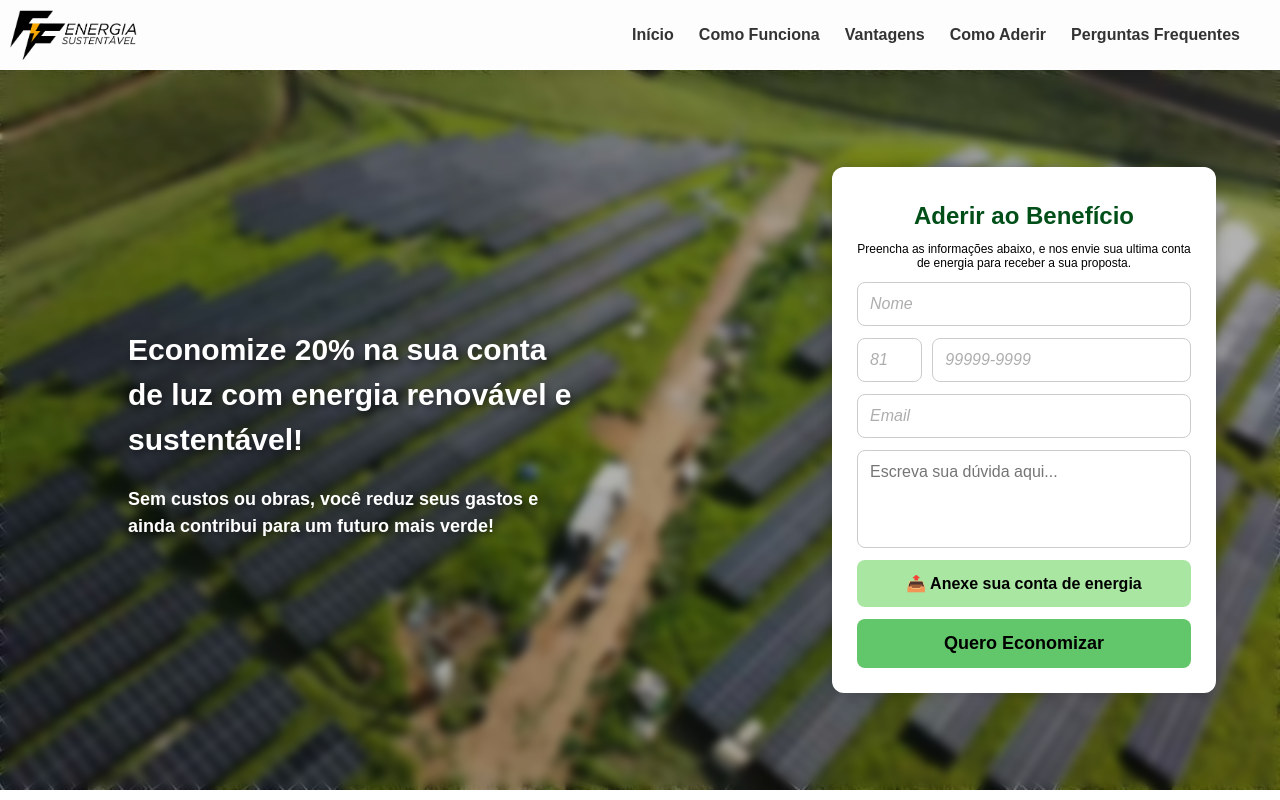
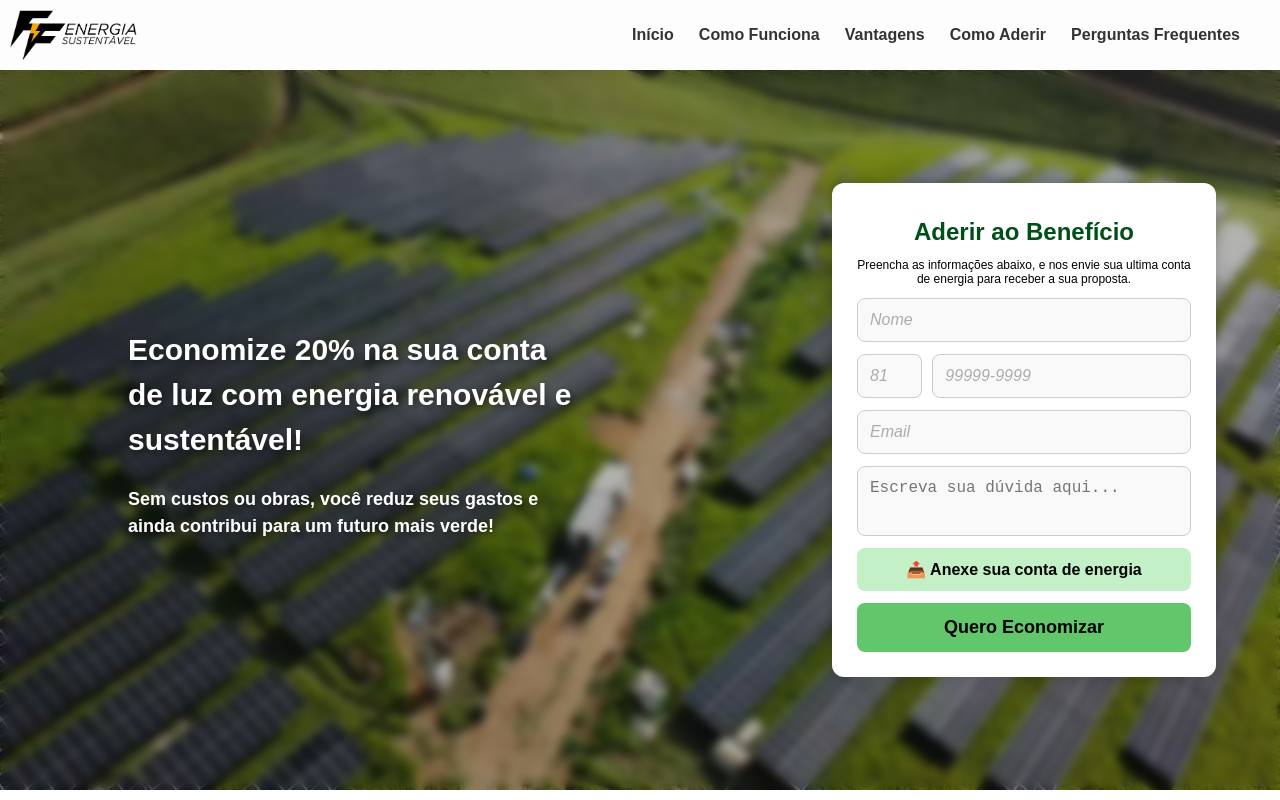
Before and after one commit to FFenergia/FFenergia, a website: page index.html in a window 1280 px wide. Shown: the top 800 px of the page. Drawn offline with Linux system fonts and the light colour scheme.

Commit message:
Atualizando Funcionalidades

```diff
--- a/index.html
+++ b/index.html
@@ -3,7 +3,7 @@
 <head>
     <meta charset="UTF-8">
     <meta name="viewport" content="width=device-width, initial-scale=1.0">
-    <title>Energia Solar - Geração Compartilhada</title>
+    <title>FF Energia Sustentável</title>
     <link rel="stylesheet" href="styles.css">
     <link rel="icon" href="/Imagens/letter-f.png">
 </head>
--- a/styles.css
+++ b/styles.css
@@ -46,27 +46,6 @@ header img {
     font-size: 16px;
     font-weight: bold;
     margin-right:30px;
-}
-
-input, select, textarea{
-    font-size:16px;
-}
-
-textarea {
-    width: 100%;
-    padding: 12px;
-    font-size: 16px;
-    border: 1px solid #ccc;
-    border-radius: 8px;
-    resize: none;
-    font-family: 'Poppins', sans-serif;
-}
-
-
-textarea:focus {
-    border-color: #008837;
-    outline: none;
-    box-shadow: 0 0 5px rgba(0, 136, 55, 0.5);
 }
 
 #faturaContainer {
@@ -769,3 +748,65 @@ footer {
 ::-webkit-scrollbar-thumb:hover {
     background: linear-gradient(to bottom, #008837, #00a04a);
 }
+
+/* Ajusta os campos de input e textarea para manter um alinhamento uniforme */
+input, textarea {
+    width: 100%;
+    padding: 12px;
+    font-size: 16px;
+    border: 1px solid #ccc;
+    border-radius: 8px;
+    background-color: #f9f9f9;
+    transition: border 0.3s ease-in-out;
+}
+
+/* Ajusta a altura do campo de mensagem para manter consistência */
+textarea {
+    height: 70px; /* Ajuste conforme necessário */
+    resize: none;
+}
+
+/* Para garantir que o padding interno fique uniforme */
+.formulario-container {
+    display: flex;
+    flex-direction: column;
+    gap: 10px; /* Espaço entre os campos */
+}
+
+/* Melhorando o botão de anexar fatura */
+.file-upload {
+    display: flex;
+    align-items: center;
+    justify-content: center;
+    background-color: #c3f0c6;
+    color: #000;
+    padding: 12px;
+    border-radius: 8px;
+    cursor: pointer;
+    font-weight: bold;
+    transition: all 0.3s ease;
+}
+
+.file-upload:hover {
+    background-color: #008837;
+    color: white;
+}
+
+/* Ajustando os botões para ficarem bem alinhados */
+button {
+    width: 100%;
+    padding: 14px;
+    font-size: 18px;
+    font-weight: bold;
+    border: none;
+    border-radius: 8px;
+    cursor: pointer;
+    transition: background 0.3s ease-in-out;
+}
+
+/* Responsividade */
+@media (max-width: 768px) {
+    .formulario-container {
+        width: 90%;
+    }
+}
```
